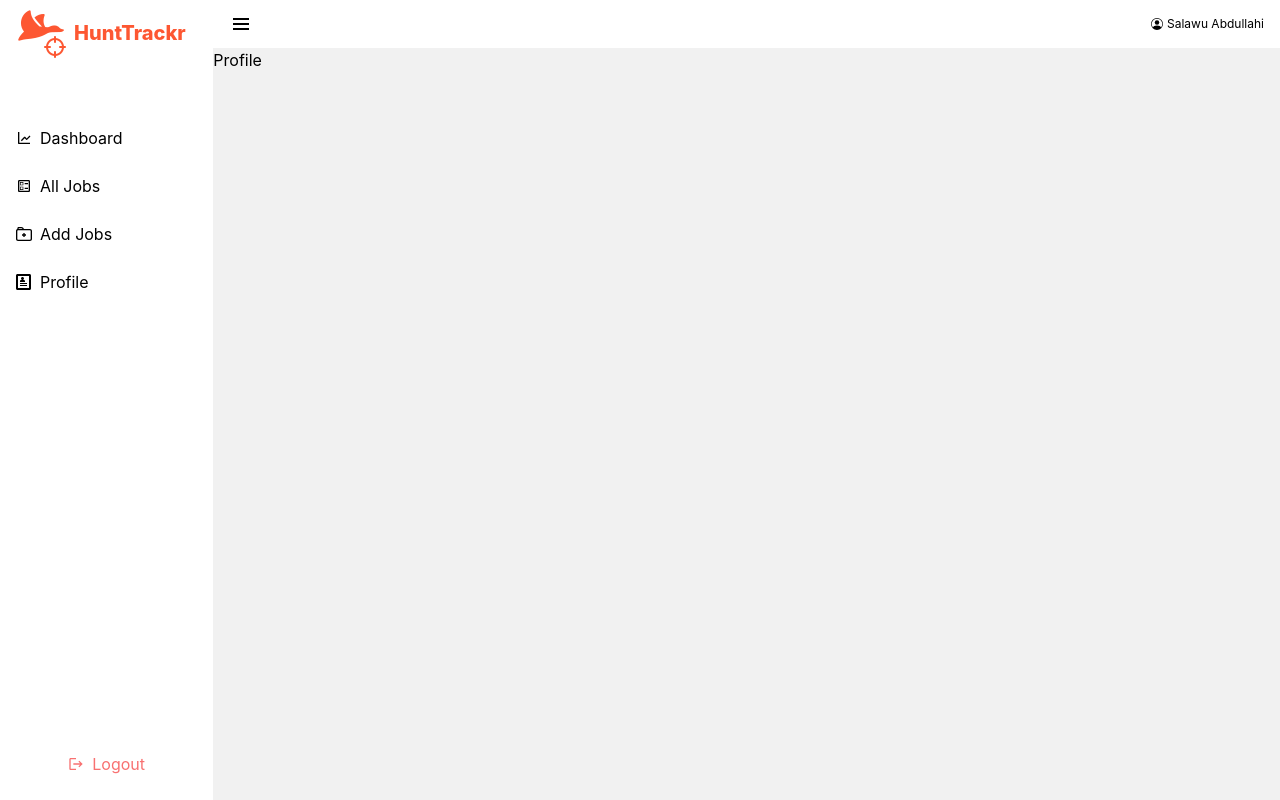
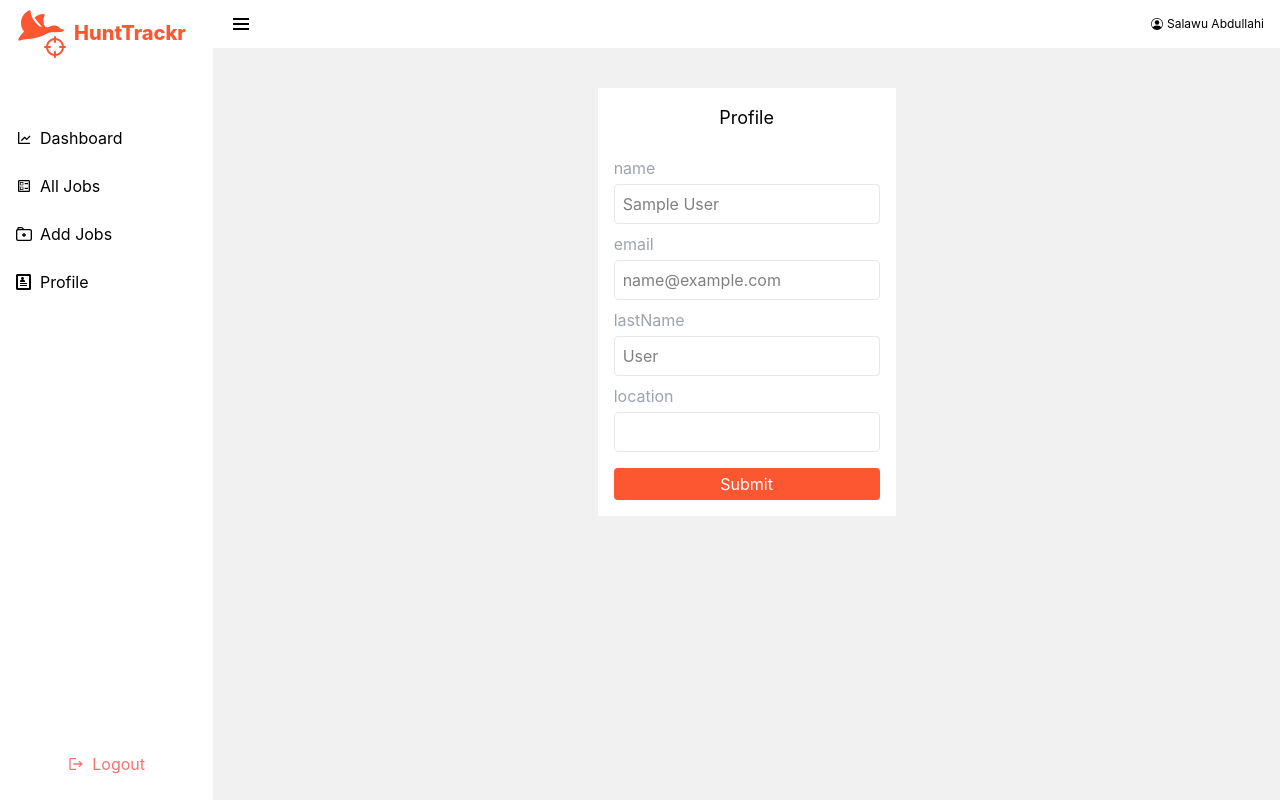
Before and after one commit to S-Abdullahi/hunt-trackr, a React (Create React App) app: page /profile in a window 1280 px wide. Built offline with nearby package versions, Linux system fonts and the light colour scheme; sample sign-in values are in the browser's storage.

Commit message:
profile page

```diff
--- a/src/pages/Profile.js
+++ b/src/pages/Profile.js
@@ -1,9 +1,25 @@
-import React from 'react'
+import React from "react";
+import FormRow from "../components/FormRow";
+import { useDispatch, useSelector } from "react-redux";
 
 const Profile = () => {
+  const {user} = useSelector((store)=>store.user)
   return (
-    <div>Profile</div>
-  )
-}
+    <div className="flex items-center justify-center pt-10">
+      <div className="bg-white p-4">
+        <p className="text-center text-lg mb-6">Profile</p>
+        <div className="flex flex-col">
+          <FormRow name="name" value={user?.name}/>
+          <FormRow name="email" value={user?.email}/>
+          <FormRow name="lastName" value={user?.lastName}/>
+          <FormRow name="location" value={user?.location}/>
+          <button className="bg-[#fd5732] text-white px-2 py-1 rounded hover:bg-[#fd5732e4] text-center mt-2">
+            Submit
+          </button>
+        </div>
+      </div>
+    </div>
+  );
+};
 
-export default Profile
+export default Profile;
```
